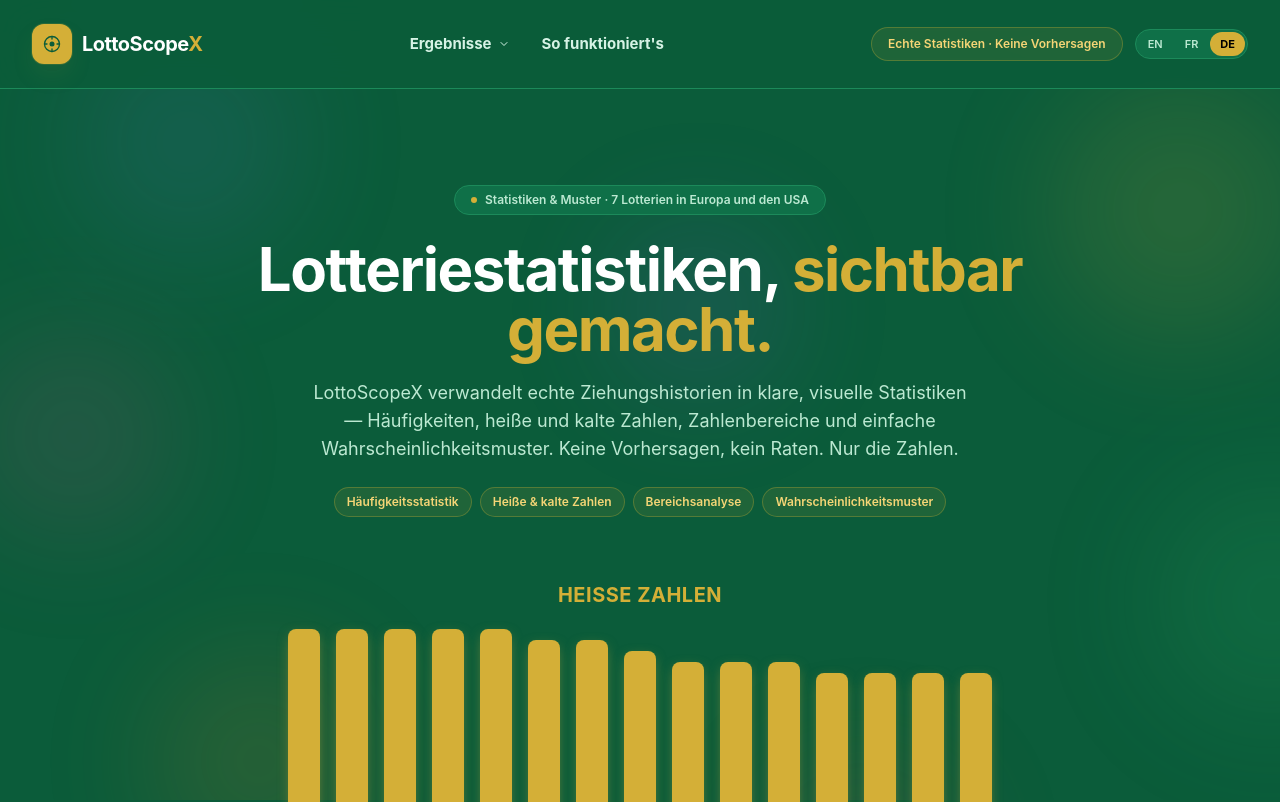
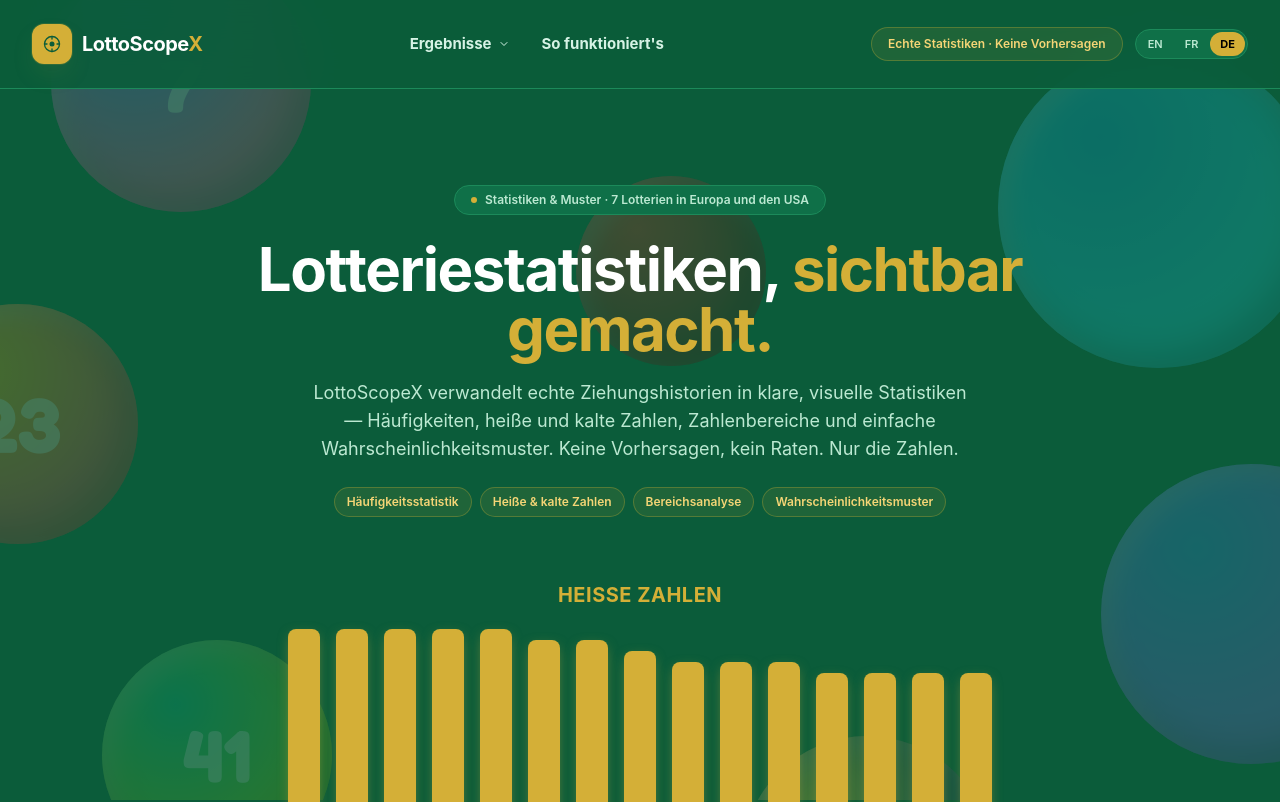
Before and after one commit to achref2024/lottoscopex, a Next.js app: page /de in a window 1280 px wide. Shown: the top 802 px of the page. Built offline with nearby package versions, Linux system fonts and the light colour scheme.

Commit message:
Give background lottery balls a glossy 3D look with per-lottery gradients

```diff
--- a/components/BackgroundBalls.tsx
+++ b/components/BackgroundBalls.tsx
@@ -1,33 +1,52 @@
-// Soft, blurred lottery-ball shapes floating behind all page content — a
-// subtle decorative layer that keeps the site's signature green backdrop
-// while adding some visual depth. Purely decorative, so it's aria-hidden
-// and never intercepts clicks.
-const BALLS: { color: string; top: string; left: string; size: number }[] = [
-  { color: "#5B7FD6", top: "4%", left: "6%", size: 220 },
-  { color: "#D4AF37", top: "10%", left: "82%", size: 260 },
-  { color: "#D6488F", top: "42%", left: "-2%", size: 200 },
-  { color: "#2FBF6E", top: "60%", left: "90%", size: 240 },
-  { color: "#F2811D", top: "82%", left: "12%", size: 210 },
-  { color: "#8B5CF6", top: "28%", left: "48%", size: 170 },
-  { color: "#C1554B", top: "95%", left: "60%", size: 190 },
+import { LOTTERIES } from "@/lib/lotteries";
+
+// Glossy, 3D-looking lottery balls floating behind all page content — the
+// site's signature green backdrop stays exactly as it is, these just sit
+// in front of it as decoration. Each ball borrows its color gradient from
+// one of the 7 real lotteries on the site. Purely decorative, so it's
+// aria-hidden and never intercepts clicks.
+const POSITIONS: { top: string; left: string; size: number; number?: number }[] = [
+  { top: "-6%", left: "4%", size: 260, number: 7 },
+  { top: "6%", left: "78%", size: 320 },
+  { top: "38%", left: "-8%", size: 240, number: 23 },
+  { top: "58%", left: "86%", size: 300 },
+  { top: "80%", left: "8%", size: 230, number: 41 },
+  { top: "22%", left: "45%", size: 190 },
+  { top: "92%", left: "58%", size: 250, number: 16 },
 ];
 
 export default function BackgroundBalls() {
+  const balls = LOTTERIES.map((lottery, i) => ({
+    ...POSITIONS[i % POSITIONS.length],
+    from: lottery.gradient[0],
+    to: lottery.gradient[1],
+  }));
+
   return (
     <div className="pointer-events-none fixed inset-0 -z-10 overflow-hidden" aria-hidden="true">
-      {BALLS.map((ball, i) => (
+      {balls.map((ball, i) => (
         <div
           key={i}
-          className="absolute rounded-full blur-3xl"
+          className="absolute rounded-full"
           style={{
             top: ball.top,
             left: ball.left,
             width: ball.size,
             height: ball.size,
-            background: ball.color,
-            opacity: 0.14,
+            opacity: 0.24,
+            background: `radial-gradient(circle at 32% 28%, ${ball.from} 0%, ${ball.to} 65%)`,
+            boxShadow: `inset -12px -12px 40px rgba(0,0,0,0.35), inset 10px 10px 24px rgba(255,255,255,0.25)`,
           }}
-        />
+        >
+          {ball.number !== undefined && (
+            <span
+              className="font-fun absolute inset-0 flex items-center justify-center font-bold text-white"
+              style={{ fontSize: ball.size * 0.32, opacity: 0.55 }}
+            >
+              {ball.number}
+            </span>
+          )}
+        </div>
       ))}
     </div>
   );
```
